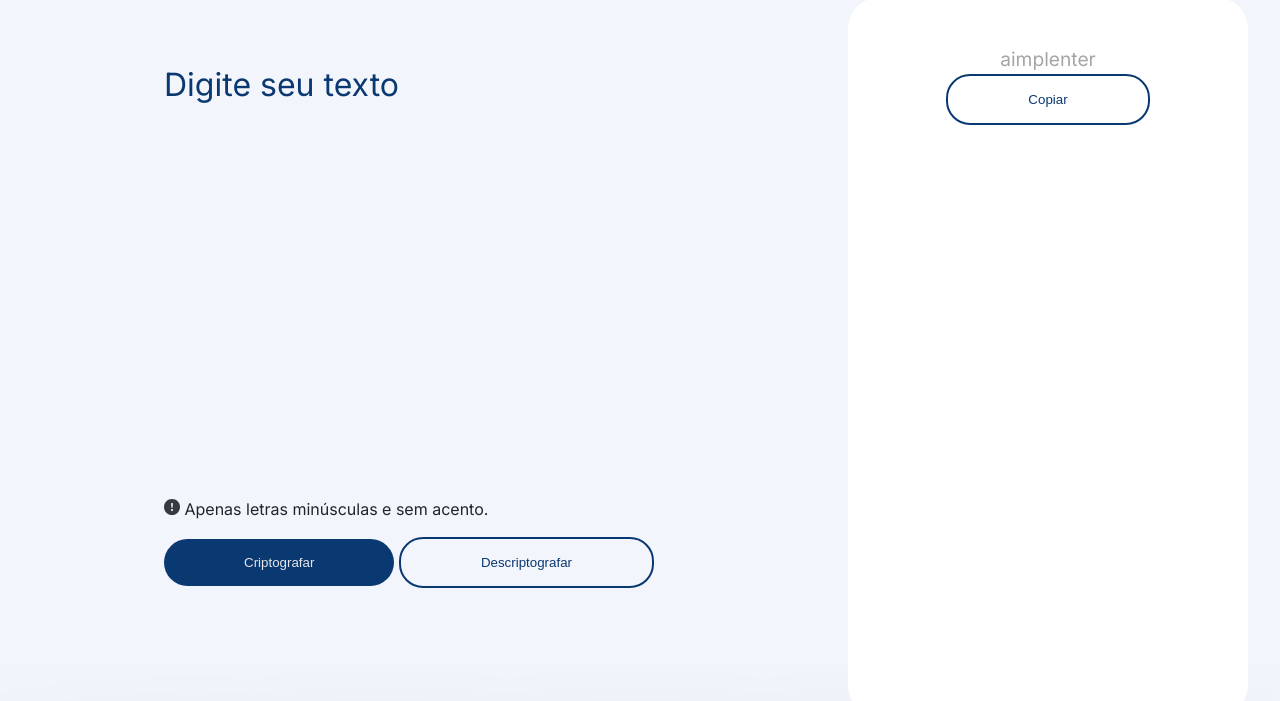
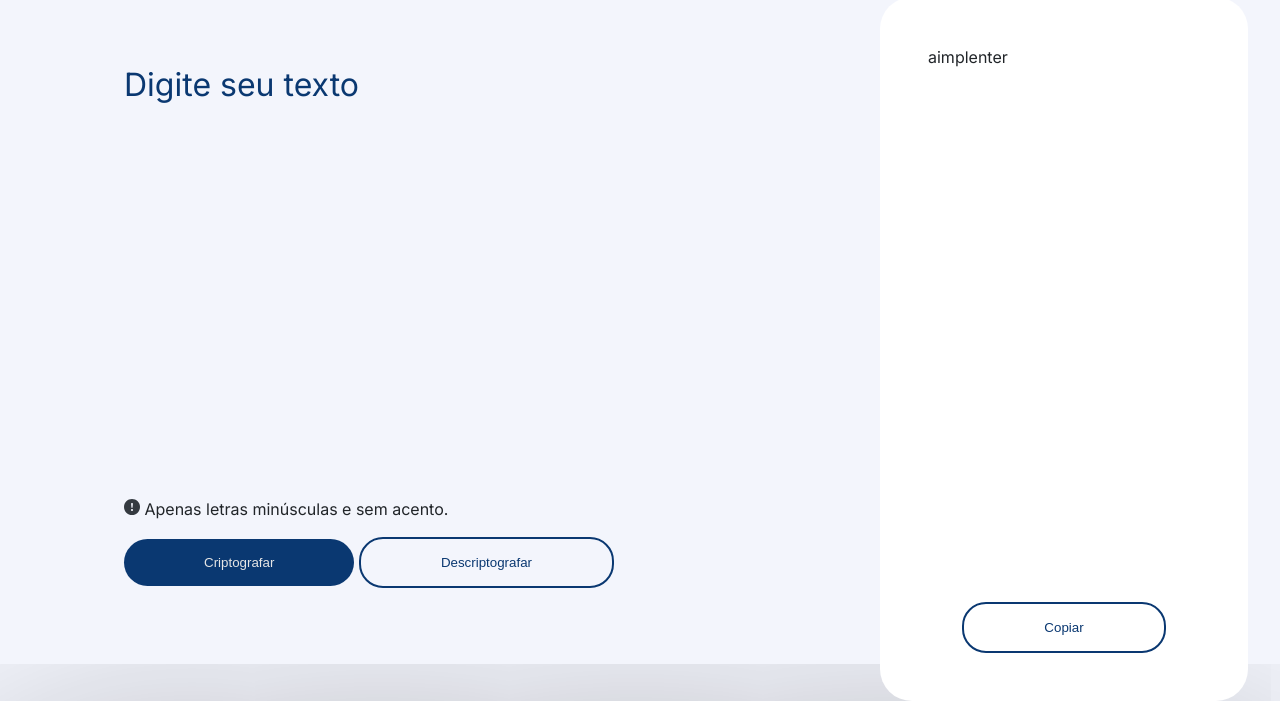
Before and after one commit to colmenareshr/challenge-desafio-1, a plain HTML site: page index.html in a window 1280 px wide. Both pictures are taken after typing "Sample" into the empty fields and a click on the button "Criptografar". Shown: the part 99-800 px from the top of the page. Drawn offline with Linux system fonts and the light colour scheme.

Commit message:
add styles result area

```diff
--- a/app.js
+++ b/app.js
@@ -1,5 +1,5 @@
 const textArea = document.getElementById('input-text');
-const outputDiv = document.getElementById('output-text');
+const outputArea = document.getElementById('result-text');
 const encryptButton = document.getElementById('encrypt-button');
 const decryptButton = document.getElementById('decrypt-button');
 const backgroundImage = document.getElementById('background-img');
@@ -51,10 +51,21 @@ function transformText(text, mapping) {
 
 encryptButton.addEventListener('click', (e) => {
   e.preventDefault();
-  let encryptedText = transformText(textArea.value, mapping);
-  textArea.value = encryptedText
-  console.log(textArea.value);
-  outputDiv.textContent = encryptedText;
-  textArea.value = '';
-  document.querySelector('#copy-btn').classList.remove('hidden-btn');
+
+  // We encrypted the text of textarea
+  const encryptText = transformText(textArea.value, mapping);
+
+  // We create a <p> element to show the encrypted text
+  const encryptedTextElement = document.createElement('p');
+  encryptedTextElement.classList.add('active');
+  encryptedTextElement.textContent = encryptText;
+
+  // We replace the image and text with the <p> element with the encrypted text
+  outputArea.innerHTML = '';
+  outputArea.appendChild(encryptedTextElement);
+
+  // We show the copy button
+  copyBtn.classList.remove('hidden-btn');
+  copyBtn.classList.add('visible-btn');
+  textArea.value = ''
 });
--- a/index.html
+++ b/index.html
@@ -10,7 +10,7 @@
   <body>
     <header class="header">
       <div class="header-logo">
-        <img src="./img/logo-alura-cel.svg" alt="Logo Alura" />
+        <a href="index.html"><img src="./img/logo-alura-cel.svg" alt="Logo Alura" /></a>
       </div>
     </header>
     <!-- Create a form with a textara and two buttons -->
@@ -35,24 +35,32 @@
               <button id="encrypt-button" class="primary-btn">
                 Criptografar
               </button>
-              <button id="decrypt-button" class="secondary-btn">Descriptografar</button>
+              <button id="decrypt-button" class="secondary-btn">
+                Descriptografar
+              </button>
             </div>
           </form>
         </div>
       </section>
 
       <!-- Show the coded text -->
-      <section  class="output-text active">
-        <div id="output-text" class="text-area">
+      <section class="output-area">
+        <div id="result-text" class="text-area">
           <div id="output-default-content">
-            <img src="./img/background.svg" alt="background Alura" id="background-img" />
-            <p class="bold">Nenhuma mensagem encontrada</p>
-            <p>
-              Digite um texto que você deseja criptografar ou descriptografar.
-            </p>
+            <img
+              src="./img/background.svg"
+              alt="background Alura"
+              id="background-img"
+            />
+            <div>
+              <p class="bold">Nenhuma mensagem encontrada</p>
+              <p>
+                Digite um texto que você deseja criptografar ou descriptografar.
+              </p>
+            </div>
           </div>
         </div>
-        <div  class="copy-btn">
+        <div class="copy-btn">
           <button id="copy-btn" class="secondary-btn hidden-btn">Copiar</button>
         </div>
       </section>
--- a/style.css
+++ b/style.css
@@ -120,18 +120,19 @@ cursor: pointer;
   display: flex;
   align-items: flex-start;
   justify-content: space-around;
+  gap: 7rem;
 }
 
 .input-section {
   margin: 0 auto;
-  min-height: 100vh;
+  min-height: 80vh;
   width: 60%;
   padding: 4rem;
 }
 
 .form-area {
   width: 100%;
-  min-height: 100vh;
+  min-height: 80vh;
   margin-left: 60px;
 }
 
@@ -152,31 +153,25 @@ textarea::placeholder {
   margin-top: 190px;
 }
 
-.output-text {
+.output-area{
   display: flex;
-  flex-direction: column;
+  align-items: center;
   justify-content: center;
-  align-items: center;
-  min-height: 100vh;
+  min-height: 88vh;
   width: 30%;
   padding: 3rem;
   margin-right: 2rem;
   background-color: #fff;
   border-radius: 32px;
-
-}
-
-.text-area {
-  width: 100%;
-  display: flex;
-  flex-direction: column;
-  justify-content: center;
-  align-items: center;
   text-align: center;
 }
 
-.text-area image {
-  width: 100%;
+.output-area:has(.active) {
+  display: flex;
+  flex-direction: column;
+  align-items: flex-start;
+  justify-content: space-between;
+  text-align: left;
 }
 
 .copy-btn {
@@ -192,22 +187,6 @@ textarea::placeholder {
 
 .hidden-btn {
   display: none;
-}
-
-.active {
-  min-height: 90vh;
-  width: 400px;
-  display: flex;
-  align-items: flex-start;
-  justify-content: left;
-  margin-right: 2rem;
-  flex-wrap: wrap;
-  font-size: 1.2em;
-  list-style: 1.2em;
-  background-color: #fff;
-  color: #a4a5a6;
-  border-radius: 32px;
-  padding: 3rem 1rem;
 }
 
 .bold {
```
